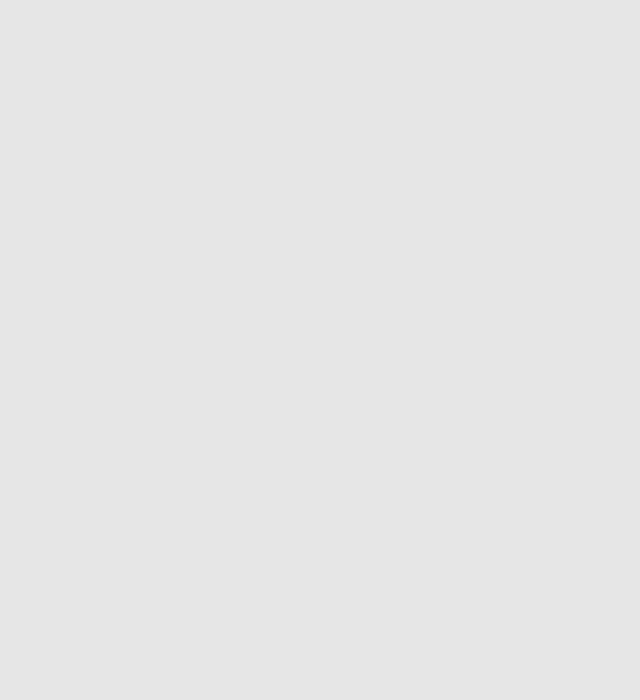
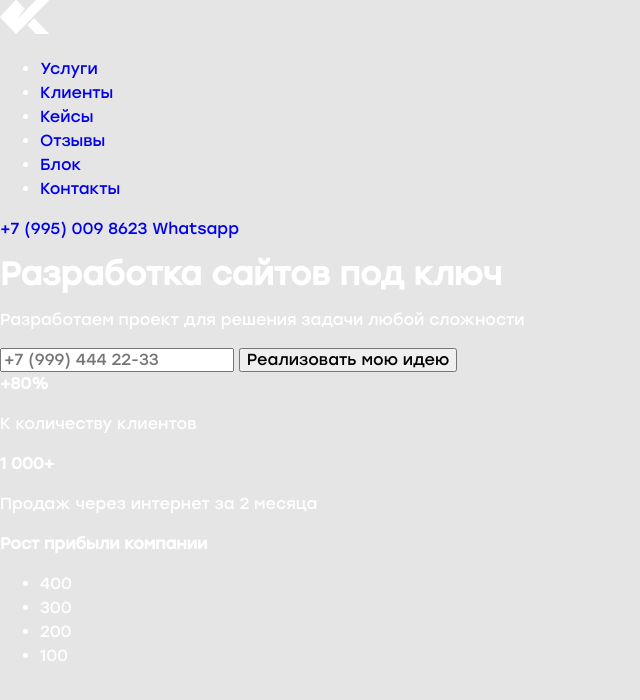
Before and after one commit to guchergacher/kprod, a website: page source/index.html in a window 1280 px wide. Shown: the whole page, without its empty margins (0-640 px from the left). Drawn offline with nearby package versions, Linux system fonts and the light colour scheme; files that its build step writes are made by us from their sources.

Commit message:
Добавляет базовую разметку

```diff
--- a/source/index.html
+++ b/source/index.html
@@ -10,6 +10,86 @@
     <link rel="stylesheet" href="css/style.min.css">
   </head>
   <body class="page__body">
-
+    <header class="page__header header">
+      <div class="container">
+        <a class="header__logo">
+          <img src="img/logo.svg" width="49" height="34" alt="Логотип">
+        </a>
+        <nav class="header__nav nav">
+          <ul class="nav__list">
+            <li class="nav__item">
+              <a class="nav__link" href="blank.html">Услуги</a>
+            </li>
+            <li class="nav__item">
+              <a class="nav__link" href="blank.html">Клиенты</a>
+            </li>
+            <li class="nav__item">
+              <a class="nav__link" href="blank.html">Кейсы</a>
+            </li>
+            <li class="nav__item">
+              <a class="nav__link" href="blank.html">Отзывы</a>
+            </li>
+            <li class="nav__item">
+              <a class="nav__link" href="blank.html">Блок</a>
+            </li>
+            <li class="nav__item">
+              <a class="nav__link" href="blank.html">Контакты</a>
+            </li>
+          </ul>
+        </nav>
+        <div class="header__contacts contacts">
+          <a class="contacts__phone" href="tel:79950098623">+7 (995) 009 8623</a>
+          <a class="contacts__messenger" href="https://wa.me/79950098623">Whatsapp</a>
+        </div>
+      </div>
+    </header>
+    <main class="page__main main">
+      <section class="sales-pitch">
+        <div class="container">
+          <div class="sales-pitch__group">
+            <h1 class="sales-pitch__title">
+              <b>Разработка сайтов</b>
+              под ключ
+            </h1>
+            <p class="sales-pitch__slogan">
+              Разработаем проект для решения задачи любой сложности
+            </p>
+            <form class="sales-pitch__form contact-form" action="#" method="post">
+              <label class="contact-form__input form-input" aria-label="Ваш номер телефона">
+                <input class="form-input__field" type="tel" name="user-phone" placeholder="+7 (999) 444 22-33" required>
+              </label>
+              <button class="button contact-form__button" type="submit">
+                Реализовать мою идею
+              </button>
+            </form>
+          </div>
+          <div class="sales-pitch__profit profit">
+            <div class="profit__user profit-card profit-card--user">
+              <b class="profit-card__number">+80%</b>
+              <p class="profit-card__text">
+                К количеству клиентов
+              </p>
+            </div>
+            <div class="profit__sale profit-card profit-card--sale">
+              <b class="profit-card__number">1 000+</b>
+              <p class="profit-card__text">
+                Продаж через интернет за 2 месяца
+              </p>
+            </div>
+            <div class="profit__income card-income">
+              <b class="card-income__title">
+                Рост прибыли компании
+              </b>
+              <ul class="card-income__list">
+                <li class="card-income__item">400</li>
+                <li class="card-income__item">300</li>
+                <li class="card-income__item">200</li>
+                <li class="card-income__item">100</li>
+              </ul>
+            </div>
+          </div>
+        </div>
+      </section>
+    </main>
   </body>
 </html>
```
